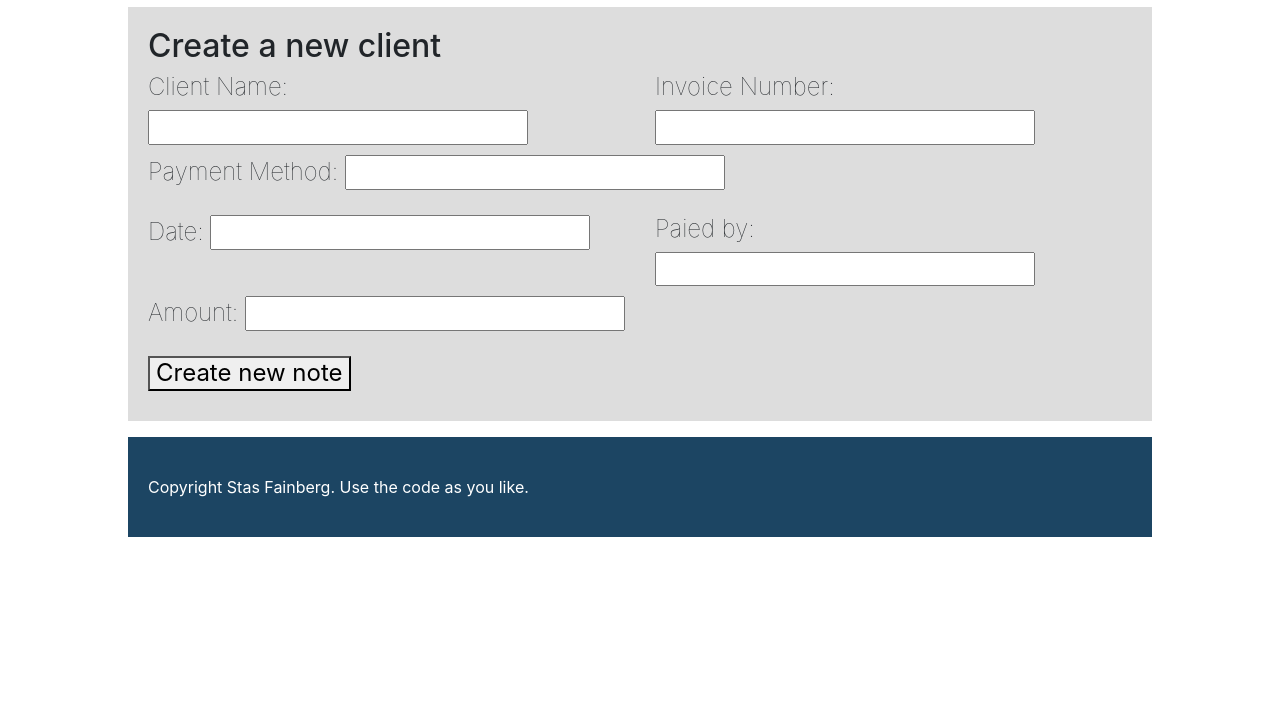
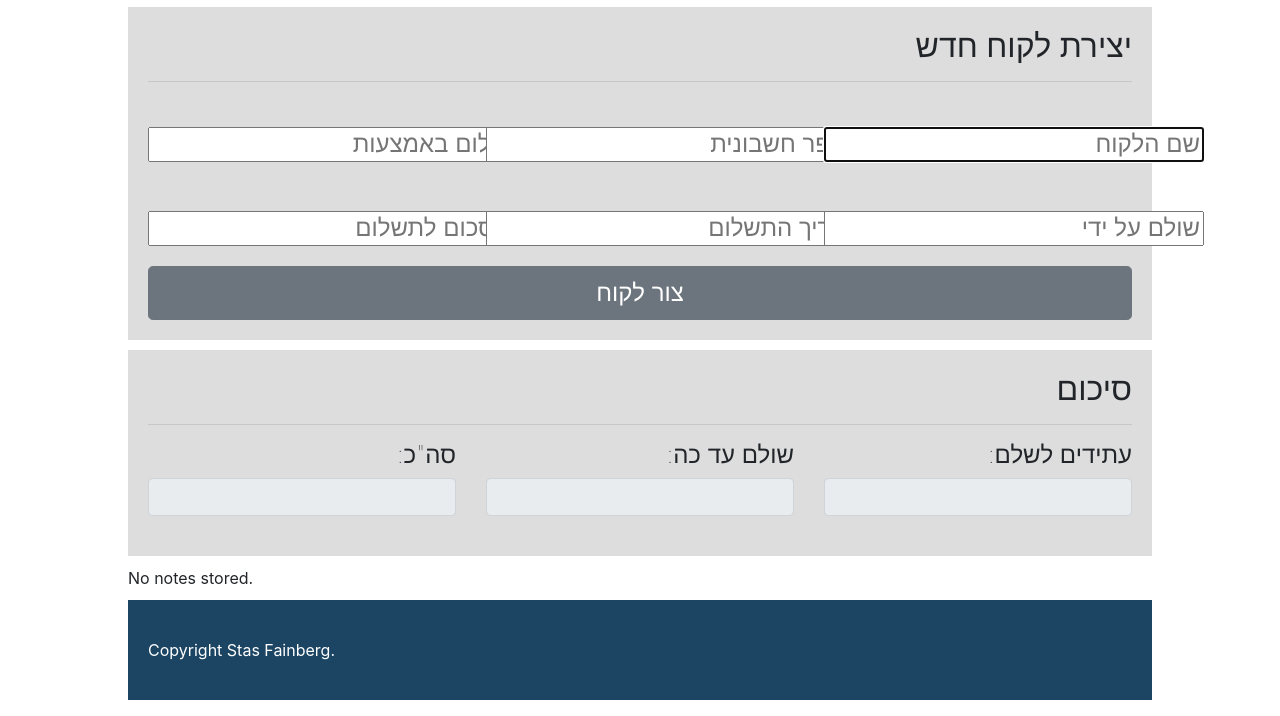
Before and after one commit to stasfainberg/shearim, a plain HTML site: page index.html in a window 1280 px wide. Shown: the part 191-907 px from the top of the page. Before the commit the page ends 800 px from the top, so only its background shows below. Drawn offline with nearby package versions, Linux system fonts and the light colour scheme.

Commit message:
creating table body

```diff
--- a/index.html
+++ b/index.html
@@ -4,7 +4,7 @@
 
     <!-- Required meta tags -->
     <meta charset="utf-8">
-    <meta name="viewport" content="width=device-width, initial-scale=1.0">
+    <meta name="viewport" content="width=device-width, initial-scale=1, shrink-to-fit=no">
 
     <!-- Bootstrap CSS -->
     <link rel="stylesheet" href="https://stackpath.bootstrapcdn.com/bootstrap/4.3.1/css/bootstrap.min.css" integrity="sha384-ggOyR0iXCbMQv3Xipma34MD+dH/1fQ784/j6cY/iJTQUOhcWr7x9JvoRxT2MZw1T" crossorigin="anonymous">
@@ -25,7 +25,6 @@
 
 
 
-
       <header>
         <div id="home">
           <img src="image/landing-page-logo.png" class="img-fluid" alt = "שערים">
@@ -34,74 +33,87 @@
       </header>
 
 
-
-
-      <div id="content">
-        <h2>Create a new client</h2>
-
-
-
-
-
-
+      <div class="container float-right">
+        <h2>יצירת לקוח חדש</h2>
+        <hr>
         <form id="myForm">
 
           <div class="row">
-            <div class="col-sm">
-              <label for="clientName">Client Name: </label>
-              <input id="clientName" type="text" required>
+            <div class="col-sm-4">
+              <label for="paymentMethod"></label>
+            <!--
+              <select id="selectPaymentMethod">
+                <option selected>Choose...</option>
+                <option value="1">Cash</option>
+                <option value="2">Check</option>
+                <option value="3">Credit Card</option>
+              </select>
+            -->
+              <input id="paymentMethod" type="text" tabindex="3" placeholder="תשלום באמצעות" required>
             </div>
-            <div class="col-sm">
-              <label for="invoiceNumber">Invoice Number: </label>
-              <input id="invoiceNumber" type="text" required>
+            <div class="col-sm-4">
+              <label for="invoiceNumber"></label>
+              <input id="invoiceNumber" type="text" tabindex="2" placeholder="מספר חשבונית" required>
             </div>
-            <div class="col-sm">
-              <label for="paymentMethod">Payment Method:  </label>
-              <input id="paymentMethod" type="text" required>
+            <div class="col-sm-4">
+              <label for="clientName"></label>
+              <input id="clientName" type="text" tabindex="1" placeholder="שם הלקוח" required>
             </div>
           </div>
 
 
           <div class="row">
-            <div class="col-sm">
-              <label for="paymentDate">Date: </label>
-              <input id="paymentDate" type="text" required>
+            <div class="col-sm-4">
+              <label for="amount"></label>
+              <input id="amount" type="number" min="0" step="1" tabindex="6" placeholder="הסכום לתשלום" required>
             </div>
-            <div class="col-sm">
-              <label for="paiedBy">Paied by: </label>
-              <input id="paiedBy" type="text" required>
+            <div class="col-sm-4">
+              <label for="paymentDate"></label>
+              <input id="paymentDate" type="text" tabindex="5" placeholder="תאריך התשלום" required>
             </div>
-            <div class="col-sm">
-              <label for="amount">Amount: </label>
-              <input id="amount" type="text" required>
+            <div class="col-sm-4">
+              <label for="paiedBy"></label>
+              <input id="paiedBy" type="text" tabindex="4" placeholder="שולם על ידי" required>
             </div>
           </div>
-
           <div>
-            <button>Create new note</button>
+            <button class="btn btn-secondary btn-lg btn-block float-right" tabindex="7"><span style="font-size:x-large;">צור לקוח</span></button>
           </div>
-
         </form>
-
-
-
-
-
 
       </div>
 
 
-      <ul id="myList">
+      <div class="container float-right">
+        <h2>סיכום</h2>
+        <hr>
 
-      </ul>
+        <div class="row">
+          <div class="col-sm">
+            <label for="summary" class="float-right">:סה"כ</label>
+            <input id="summary" class="form-control" tabindex="10" type="text" readonly>
+          </div>
+          <div class="col-sm">
+            <label for="paied" class="float-right">:שולם עד כה</label>
+            <input id="paied" class="form-control" tabindex="9" type="text" readonly>
+          </div>
+          <div class="col-sm">
+            <label for="shouldPay" class="float-right">:עתידים לשלם</label>
+            <input id="shouldPay" class="form-control" tabindex="8" type="text" readonly>
+          </div>
+        </div>
+      </div>
 
 
 
+      <div id="myList">
+        <ul ></ul>
+      </div>
 
 
       <footer>
         <div id="end">
-          <p>Copyright Stas Fainberg. Use the code as you like.</p>
+          <p>Copyright Stas Fainberg.</p>
         </div>
       </footer>
 
--- a/script.js
+++ b/script.js
@@ -1,5 +1,7 @@
 // Create needed constants
-const list = document.querySelectorAll('#myList');
+const form = document.querySelector('form');
+const submitBtn = document.querySelector('form button');
+const list = document.querySelector('ul');
 
 const clientNameInput = document.querySelector('#clientName');
 const invoiceNumberInput = document.querySelector('#invoiceNumber');
@@ -9,19 +11,21 @@ const paymentDateInput = document.querySelector('#paymentDate');
 const paiedByInput = document.querySelector('#paiedBy');
 const amountInput = document.querySelector('#amount');
 
-const form = document.querySelectorAll("#myForm");
-const submitBtn = document.querySelector('form button');
+const summaryInput = document.querySelector('#summary');
+
 
 // Create an instance of a db object for us to store the open database in
 let db;
+var totalAmount = Number("0");
 
 
+console.log("FORM");
+console.log(form);
 
-  console.log("FORM");
-  console.log(form);
+console.log("UL");
+console.log(list);
 
-  console.log("UL");
-  console.log(list);
+document.getElementById("clientName").focus();
 
 
 
@@ -29,7 +33,7 @@ let db;
 window.onload = function() {
   // Open our database; it is created if it doesn't already exist
   // (see onupgradeneeded below)
-  let request = window.indexedDB.open('notes_db', 1);
+  let request = window.indexedDB.open('shearim_db', 1);
 
   // onerror handler signifies that the database didn't open successfully
   request.onerror = function() {
@@ -57,7 +61,7 @@ window.onload = function() {
 
     // Create an objectStore to store our notes in (basically like a single table)
     // including a auto-incrementing key
-    let objectStore = db.createObjectStore('notes_os', { keyPath: 'id', autoIncrement:true });
+    let objectStore = db.createObjectStore('shearim_os', { keyPath: 'id', autoIncrement:true });
 
     // Define what data items the objectStore will contain
     objectStore.createIndex('clientName', 'clientName', { unique: false });
@@ -89,10 +93,10 @@ window.onload = function() {
                   };
 
     // open a read/write db transaction, ready for adding the data
-    let transaction = db.transaction(['notes_os'], 'readwrite');
+    let transaction = db.transaction(['shearim_os'], 'readwrite');
 
     // call an object store that's already been added to the database
-    let objectStore = transaction.objectStore('notes_os');
+    let objectStore = transaction.objectStore('shearim_os');
 
     // Make a request to add our newItem object to the object store
     var request = objectStore.add(newItem);
@@ -119,6 +123,8 @@ window.onload = function() {
     };
   }
 
+
+
   // Define the displayData() function
   function displayData() {
     // Here we empty the contents of the list element each time the display is updated
@@ -129,16 +135,21 @@ window.onload = function() {
 
     // Open our object store and then get a cursor - which iterates through all the
     // different data items in the store
-    let objectStore = db.transaction('notes_os').objectStore('notes_os');
+    let objectStore = db.transaction('shearim_os').objectStore('shearim_os');
     objectStore.openCursor().onsuccess = function(e) {
       // Get a reference to the cursor
       let cursor = e.target.result;
+
+      console.log("CURSOR");
+      console.log(cursor);
 
       // If there is still another data item to iterate through, keep running this code
       if(cursor) {
         // Create a list item, h3, and p to put each data item inside when displaying it
         // structure the HTML fragment, and append it inside the list
         let listItem = document.createElement('li');
+        listItem.classList.add("mystyle");
+
         let h3 = document.createElement('h3');
         let para = document.createElement('p');
 
@@ -147,13 +158,34 @@ window.onload = function() {
         list.appendChild(listItem);
 
         // Put the data from the cursor inside the h3 and para
-        h3.textContent = cursor.value.clientName;
-        para.textContent = cursor.value.invoiceNumber;
+        h3.innerHTML = cursor.value.clientName;
+        para.innerHTML = "Invoice number: " + cursor.value.invoiceNumber + "<br>" +
+        				"Payment method: " + cursor.value.paymentMethod + "<br>" +
+        				"Payment date: " + cursor.value.paymentDate + "<br>" +
+        				"Paid by: " +cursor.value.paiedBy + "<br>" +
+        				"Amount: " + cursor.value.amount;
 
-        para.textContent = cursor.value.paymentMethod;
-        para.textContent = cursor.value.paymentDate;
-        para.textContent = cursor.value.paiedBy;
-        para.textContent = cursor.value.amount;
+
+        console.log("totalAmount: " + totalAmount);
+
+        console.log("cursor.value.amount is: " + cursor.value.amount);
+
+        var number = Number(cursor.value.amount);
+        console.log("cursor.value.amount converted to number");
+
+        console.log("number isInteger? " + Number.isInteger(number));
+        console.log("number: " + number);
+
+
+        console.log("totalAmount isInteger? " + Number.isInteger(totalAmount));
+
+        totalAmount += number;
+        console.log("totalAmount: " + totalAmount);
+
+
+
+        summaryInput.setAttribute("value", totalAmount.toString(10));
+
 
         // Store the ID of the data item inside an attribute on the listItem, so we know
         // which item it corresponds to. This will be useful later when we want to delete items
@@ -191,8 +223,8 @@ window.onload = function() {
     let noteId = Number(e.target.parentNode.getAttribute('data-note-id'));
 
     // open a database transaction and delete the task, finding it using the id we retrieved above
-    let transaction = db.transaction(['notes_os'], 'readwrite');
-    let objectStore = transaction.objectStore('notes_os');
+    let transaction = db.transaction(['shearim_os'], 'readwrite');
+    let objectStore = transaction.objectStore('shearim_os');
     let request = objectStore.delete(noteId);
 
     // report that the data item has been deleted
@@ -211,4 +243,5 @@ window.onload = function() {
     };
   }
 
+
 };
--- a/style.css
+++ b/style.css
@@ -15,7 +15,7 @@ header, footer {
 
 }
 
-#content {
+.container {
   background: #ddd;
   padding: 20px 20px;
   font-size: 1.5rem;
@@ -34,8 +34,33 @@ img {
 
 ul {
   list-style-type: none;
+  margin: 0;
+  padding: 0;
 }
 
 div {
   margin-bottom: 10px;
 }
+
+/* This class added to each il*/
+.mystyle {
+  border: 3px solid #1c4563;
+  margin: 10px 0 10px 0;
+  padding: 3px 3px 10px 10px;
+}
+
+#selectPaymentMethod {
+  width: 260px;
+}
+
+input[type='text']{
+  text-align:right;
+}
+
+input[type='number']{
+  text-align:right;
+}
+
+h2 {
+  text-align:right;
+}
```
Lines whose indentation alone changed are shown as unchanged.
